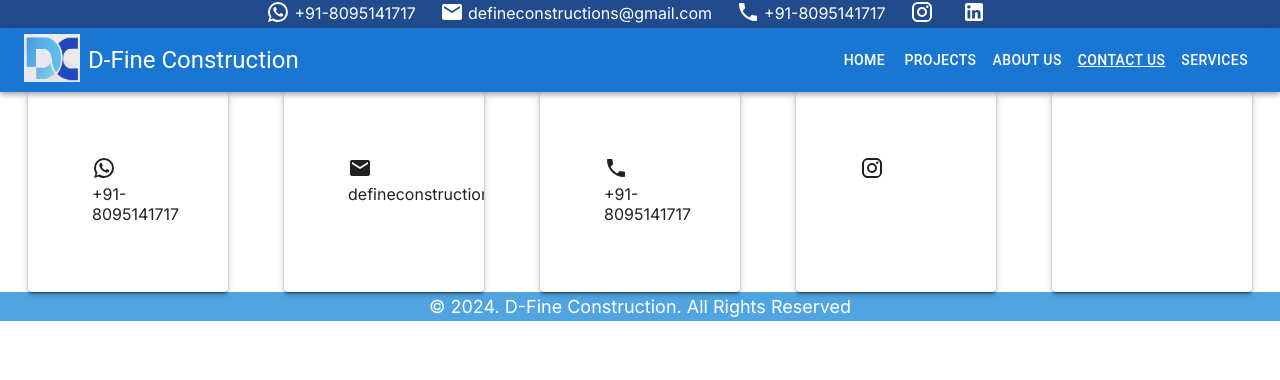
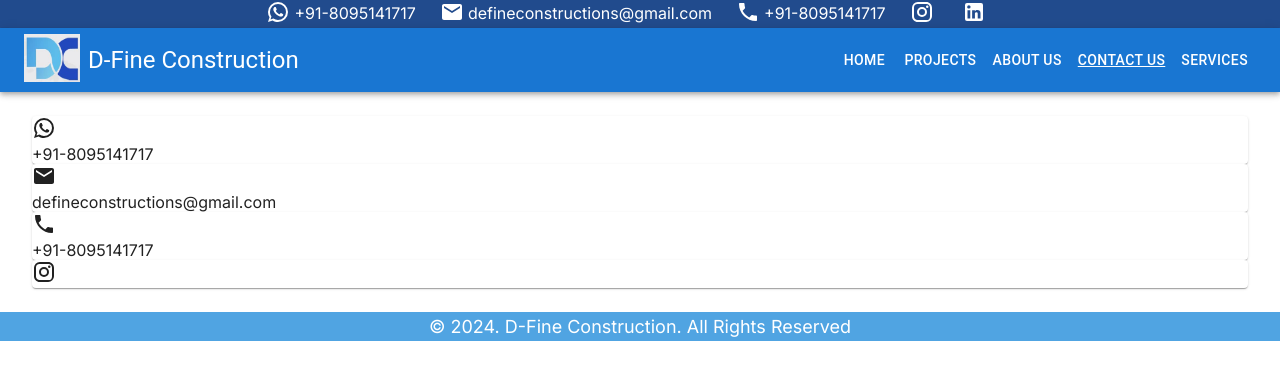
Before and after one commit to manojd929/dfineconstruction, a Next.js app: page /contact in a window 1280 px wide. Shown: the top 380 px of the page. Built offline with nearby package versions, Linux system fonts and the light colour scheme.

Commit message:
feat: more code

```diff
--- a/src/app/about/page.module.css
+++ b/src/app/about/page.module.css
@@ -0,0 +1,3 @@
+.aboutContainer {
+    padding: 1.5rem 2rem;
+}
--- a/src/app/about/page.tsx
+++ b/src/app/about/page.tsx
@@ -2,8 +2,8 @@ import styles from './page.module.css'
 
 const About = () => {
   return (
-    <div>
-      About Page
+    <div className={styles.aboutContainer}>
+
     </div>
   )
 }
--- a/src/app/contact/page.module.css
+++ b/src/app/contact/page.module.css
@@ -1,11 +1,3 @@
 .contactContainer {
-  display: flex;
-  justify-content: space-around;
-  align-items: center;
+  padding: 1.5rem 2rem;
 }
-
-.contactCard {
-  padding: 4rem;
-  height: 200px;
-  width: 200px;
-}
--- a/src/app/contact/page.tsx
+++ b/src/app/contact/page.tsx
@@ -1,15 +1,14 @@
-import { Paper, Link, Card } from '@mui/material'
-import CONFIG from '@/config/config.json'
+import { Link, Card } from '@mui/material'
+import config from '@/config/config.json'
 import getSocialIcon from '@/utils/getSocialIcon'
 import styles from './page.module.css'
 
 const Contact = () => {
-  const socialLinks = CONFIG.social
+  const { social } = config
   return (
     <div className={styles.contactContainer}>
-      {socialLinks.map((link: any, index: number) => (
-        <Paper elevation={3} key={link.type + index}>
-          <Card className={styles.contactCard}>
+      {social.map((link: any, index: number) => (
+        <Card className={styles.contactCard} key={link.type + index} elevation={1}>
           <Link
             color='inherit'
             underline='none'
@@ -20,9 +19,7 @@ const Contact = () => {
             <div>{link.displayText}</div>
           </Link>
         </Card>
-        </Paper>
       ))}
-
     </div>
   )
 }
--- a/src/app/projects/page.module.css
+++ b/src/app/projects/page.module.css
@@ -0,0 +1,3 @@
+.projectsContainer {
+    padding: 1.5rem 2rem;
+}
--- a/src/app/projects/page.tsx
+++ b/src/app/projects/page.tsx
@@ -1,9 +1,10 @@
 import styles from './page.module.css'
+import ProjectsList from '@/components/projects'
 
 const Projects = () => {
   return (
-    <div>
-      Projects Page
+    <div className={styles.projectsContainer}>
+      <ProjectsList />
     </div>
   )
 }
--- a/src/app/services/page.module.css
+++ b/src/app/services/page.module.css
@@ -0,0 +1,3 @@
+.servicesContainer {
+    padding: 1.5rem 2rem;
+}
--- a/src/app/services/page.tsx
+++ b/src/app/services/page.tsx
@@ -1,9 +1,10 @@
 import styles from './page.module.css'
+import ServicesList from '@/components/services'
 
 const Services = () => {
   return (
-    <div>
-      Services Page
+    <div className={styles.projectsContainer}>
+      <ServicesList />
     </div>
   )
 }
```
Lines whose indentation alone changed are shown as unchanged.
